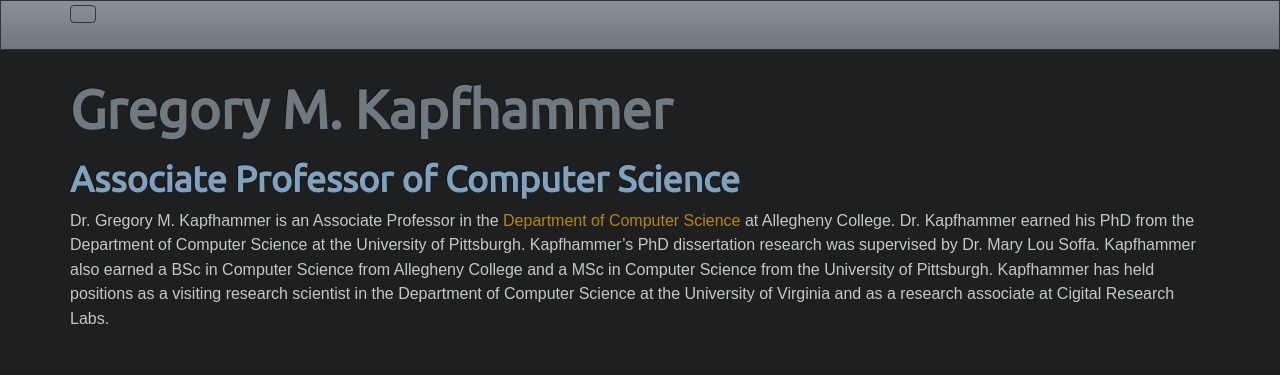
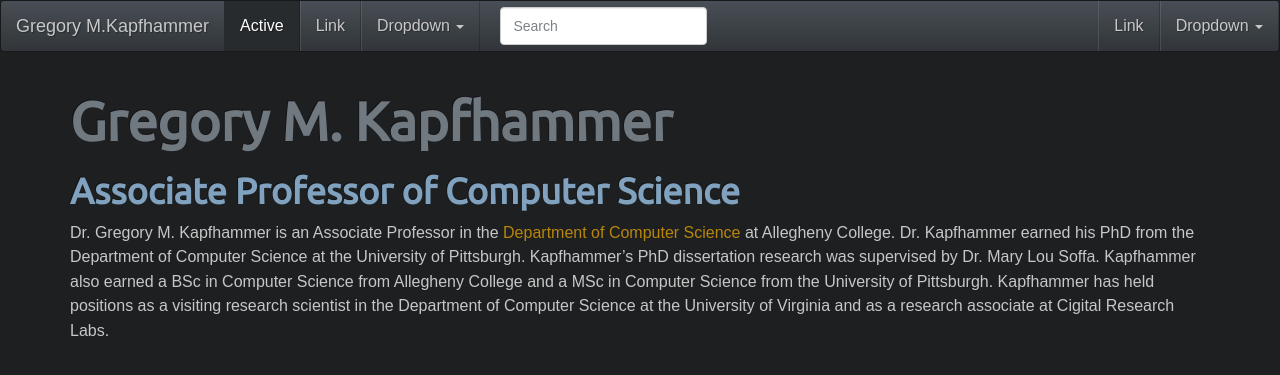
Before and after one commit to geerc/www, a Jekyll site: the page built from gkapfham/index.md, in a window 1280 px wide. Shown: the top 375 px of the page. Built offline with Jekyll 4.4.1, drawn with Linux system fonts in a browser that asks for light colours; some web fonts are replaced; Markdown is read by kramdown in place of the engine named in the settings.

Commit message:
Started working on the defaults.html header. Just customizing template.

```diff
--- a/gkapfham/_layouts/defaults.html
+++ b/gkapfham/_layouts/defaults.html
@@ -13,7 +13,7 @@
 
     <style>
     body {
-        padding-top: 60px;
+        padding-top: 0px;
       }
     </style>
 
@@ -29,24 +29,50 @@ ript>
 
   <body>
 
-    <div class="navbar navbar-inverse navbar-fixed-top">
-      <div class="navbar-inner">
-        <div class="container">
-          <a class="btn btn-navbar" data-toggle="collapse" data-target=".na\
-v-collapse">
-            <span class="icon-bar"></span>
-            <span class="icon-bar"></span>
-            <span class="icon-bar"></span>
-          </a>
-          <a class="brand" href="#">{{ site.name }}</a>
-          <div class="nav-collapse collapse">
-            <ul class="nav">
-              <li class="active"><a href="/">Home</a></li>
-            </ul>
-          </div>
-        </div>
-      </div>
-    </div>
+  <div class="navbar navbar-default">
+                <div class="navbar-header">
+                  <button type="button" class="navbar-toggle" data-toggle="collapse" data-target=".navbar-responsive-collapse">
+                    <span class="icon-bar">a</span>
+                    <span class="icon-bar">b</span>
+                    <span class="icon-bar">c</span>
+                  </button>
+                  <a class="navbar-brand" href="index.html">Gregory M.Kapfhammer</a>
+                </div>
+                <div class="navbar-collapse collapse navbar-responsive-collapse">
+                  <ul class="nav navbar-nav">
+                    <li class="active"><a href="#">Active</a></li>
+                    <li><a href="#">Link</a></li>
+                    <li class="dropdown">
+                      <a href="#" class="dropdown-toggle" data-toggle="dropdown">Dropdown <b class="caret"></b></a>
+                      <ul class="dropdown-menu">
+                        <li><a href="#">Action</a></li>
+                        <li><a href="#">Another action</a></li>
+                        <li><a href="#">Something else here</a></li>
+                        <li class="divider"></li>
+                        <li class="dropdown-header">Dropdown header</li>
+                        <li><a href="#">Separated link</a></li>
+                        <li><a href="#">One more separated link</a></li>
+                      </ul>
+                    </li>
+                  </ul>
+                  <form class="navbar-form navbar-left">
+                    <input type="text" class="form-control col-lg-8" placeholder="Search">
+                  </form>
+                  <ul class="nav navbar-nav navbar-right">
+                    <li><a href="#">Link</a></li>
+                    <li class="dropdown">
+                      <a href="#" class="dropdown-toggle" data-toggle="dropdown">Dropdown <b class="caret"></b></a>
+                      <ul class="dropdown-menu">
+                        <li><a href="#">Action</a></li>
+                        <li><a href="#">Another action</a></li>
+                        <li><a href="#">Something else here</a></li>
+                        <li class="divider"></li>
+                        <li><a href="#">Separated link</a></li>
+                      </ul>
+                    </li>
+                  </ul>
+                </div><!-- /.nav-collapse -->
+    </div><!-- /.navbar -->
 
     <div class="container">
 
```
